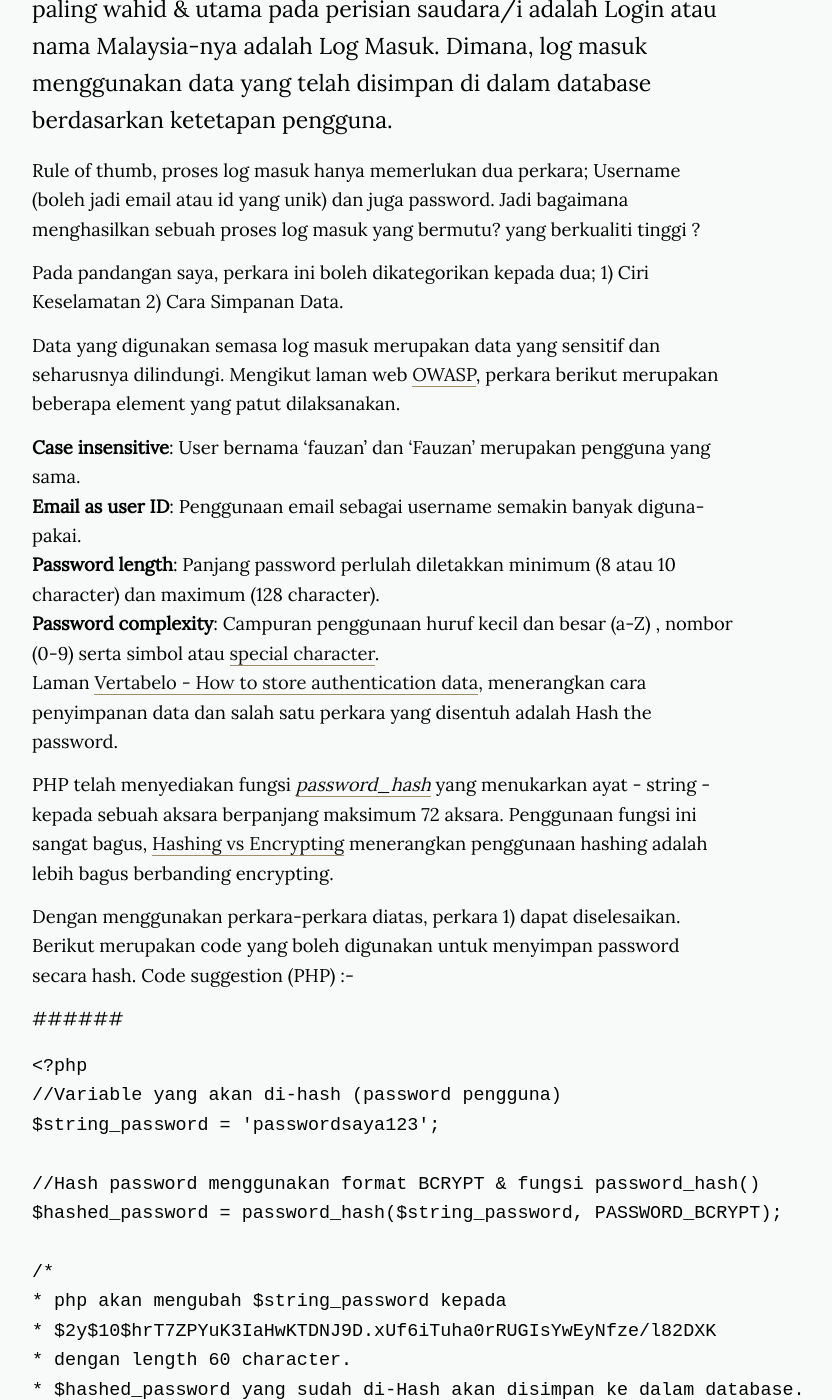
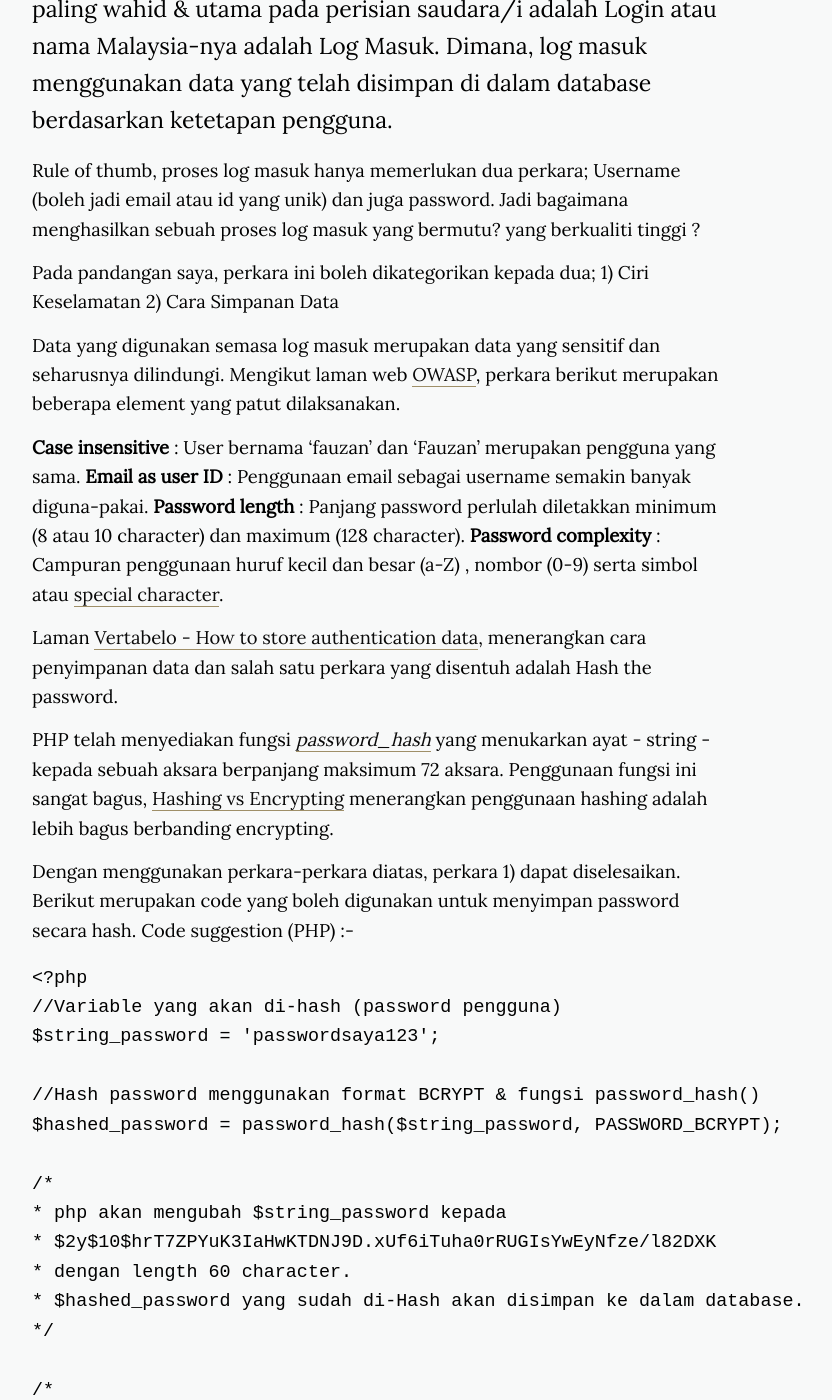
Before and after one commit to MinggHo/matsom, a Jekyll site: the page built from _posts/2017-01-26-Login&Security.markdown, in a window 1280 px wide and 1400 px high, scrolled down 763 px. Shown: the whole window, without its empty margins (256-1088 px from the left). Built offline with Jekyll 4.4.1, drawn with Linux system fonts in a browser that asks for light colours; nearby versions of some CDN libraries; some of the changed text lies outside the part shown.

Commit message:
Last-hopefully

````diff
--- a/_posts/2017-01-26-Login&Security.markdown
+++ b/_posts/2017-01-26-Login&Security.markdown
@@ -41,7 +41,6 @@ Dengan menggunakan perkara-perkara diatas, perkara 1) dapat diselesaikan.
 Berikut merupakan code yang boleh digunakan untuk menyimpan password secara hash.
 Code suggestion (PHP) :-
 
-######
 ```PHP
 <?php
 //Variable yang akan di-hash (password pengguna)
@@ -59,7 +58,8 @@ $hashed_password = password_hash($string_password, PASSWORD_BCRYPT);
 
 /*
 * Cara untuk melihat sekiranya password yang dihash sama atau tidak
-* $value_from_DB merupakan password dari Database dan $value_from_user input dari user
+* $value_from_DB merupakan password dari Database dan $value_from_user
+* input dari user
 */
 
 password_verify($value_from_user, $value_from_DB)
````
Also changed, not shown: other parts of _posts/2017-01-26-Login&Security.markdown (+8 -6 lines).
